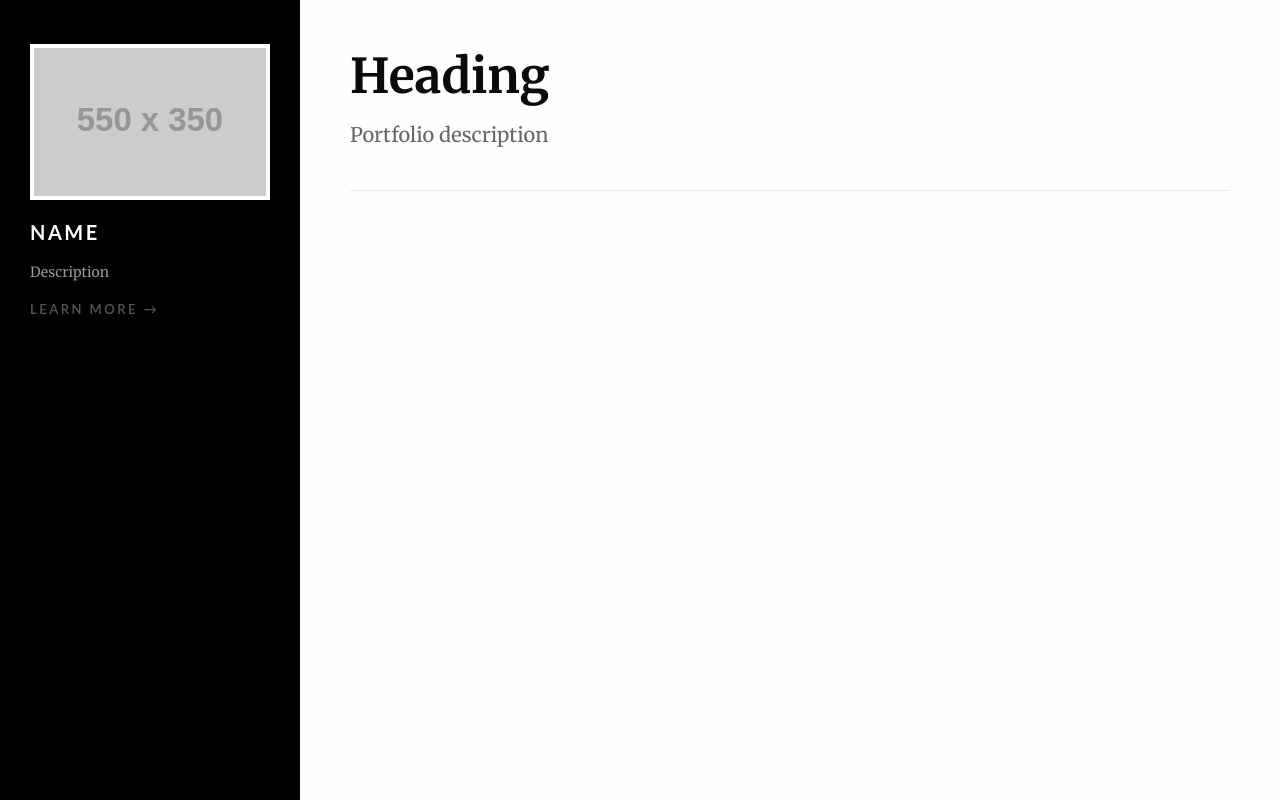
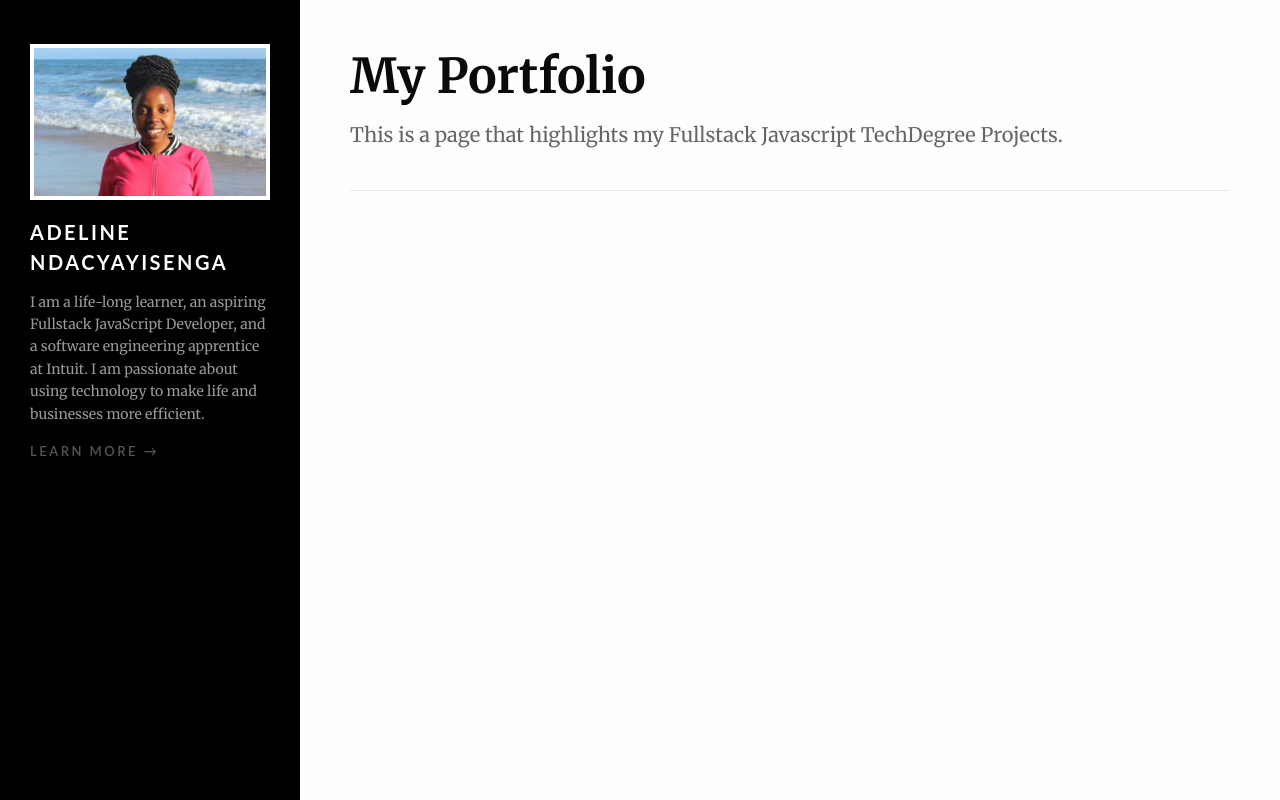
Before and after one commit to AdelineNdacyayisenga/Static-Node.js-and-Express-Site, a Node project: template views/index.pug in a window 1280 px wide. Run offline with Node 20 templates, Linux system fonts and the light colour scheme; the template is opened without the code that fills it, so the values that code supplies are empty; grey boxes labelled with a size stand in for pictures from a placeholder-image service; some libraries are stand-ins or nearby versions.

Commit message:
made changes in app.js and the views folder

```diff
--- /dev/null
+++ b/app.js
@@ -0,0 +1,67 @@
+/* require dependencies */
+const express = require('express');
+const app = express();
+var path = require('path');
+
+const data = require('./data.json'); //array of projects
+
+//Q: the optionally step 6
+
+/* set up middleware */
+
+app.set('views', path.join(__dirname, 'views'));
+app.set('view engine', 'pug');
+
+app.use('/static', express.static('public')); //serve the static files in the public folder
+
+/* set routes */
+
+app.get('/', (req, res) => { //home
+    res.locals.projects = data.projects;
+    res.render('index');
+});
+
+app.get('/about', (req, res) => {
+    res.render('about');
+});
+
+app.get('/projects/:id', (req, res, next) => {
+    const projectId = req.params.id;
+    const projects = data.projects;
+    const project = projects.find( ({ id }) => id === +projectId );
+
+    if (project) {
+        //pass data to the project template
+        res.render('project', { project });
+    } else {
+        const err = new Error('Not Found');
+        err.status = 404;
+        next(err);
+    }
+});
+
+/* error handling */
+
+//catch the 404 error to handle non-existent routes
+app.use( (req, res, next) => {
+    const err = new Error('Not Found');
+    err.status = 404;
+    err.message = 'Oops, page not found. Looks like that route does not exist.'
+    next(err);
+});
+
+//global error handler
+app.use( (err, req, res, next) => {
+    //set locals, only providing error in development
+    res.locals.message = err.message;
+    res.locals.error = req.app.get('env') === 'development' ? err : {};
+
+    //render the error page
+    res.status(err.status || 500);
+    res.render('error');
+});
+
+//server running
+app.listen(3000, () => {
+    console.log("Running the application on localhost:3000 ...");
+});
--- a/package.json
+++ b/package.json
@@ -2,7 +2,7 @@
   "name": "static_node_and_express_site",
   "version": "1.0.0",
   "description": "",
-  "main": "index.js",
+  "main": "app.js",
   "scripts": {
     "test": "echo \"Error: no test specified\" && exit 1"
   },
--- /dev/null
+++ b/views/error.pug
@@ -0,0 +1,6 @@
+extends layout
+
+block content
+  h1= message
+  h2= error.status
+  pre #{error.stack}
--- a/views/index.pug
+++ b/views/index.pug
@@ -5,23 +5,23 @@ block content
   article.portfolio-intro
 
     //- Replace with your own heading like 'My Portfolio', or 'Hey, Potential Employers', or 'Let's make the web great together!'
-    h1 Heading
+    h1 My Portfolio
 
     //- Replace with a description for your portfolio, what this project is, it's purpose, what it's supposed to accomplish, etc.
-    p Portfolio description
+    p This is a page that highlights my Fullstack Javascript TechDegree Projects.
 
 
   article.portfolio-project-thumbs
     .projects-box.box.grid
 
       //- Use the Pug `each` iterator to loop over the projects in your data file
-
+      each project in projects
         //- Use the example Pug code below and interpolated template literals as needed to dynamically generate:
           //- The paths in the link's href and img's src attributes
           //- The text 'Thumbnail' interpolated with the project title for the img's alt attribute
           //- The project title for the h5 element's text
 
         .cell
-          a(href='#')
-            img.thumbnail(src='https://placehold.it/550x550', alt='')
-            h5 My Site
+          a(href=`/projects/${project.id}`)
+            img.thumbnail(src=`${project.image_urls[0]}`, alt=`Thumbnail ${project.project_name}`)
+            h5= project.project_name
--- a/views/layout.pug
+++ b/views/layout.pug
@@ -14,17 +14,17 @@ html(lang="en" dir="ltr")
       .sidebar-info-box
         br
         .thumbnail-box
-          img.thumbnail(src='https://placehold.it/550x350', alt='')
+          img.thumbnail(src='/images/profile.jpg', alt='Profile Picture')
         .dev-intro-box
 
           //- Replace with your name
-          h5 Name
+          h5 Adeline Ndacyayisenga
 
           //- Replace with description of who you are, what you do, and why you are so awesome
-          p Description
+          p I am a life-long learner, an aspiring Fullstack JavaScript Developer, and a software engineering apprentice at Intuit. I am passionate about using technology to make life and businesses more efficient.
 
           //- Add path from your '/about' route handler to the href below
-          a(href='') Learn More &rarr;
+          a(href='./about') Learn More &rarr;
 
     .wrapper
       .header
```
Also changed, not shown: views/project.pug (+15 -10 lines), 1 other file.
